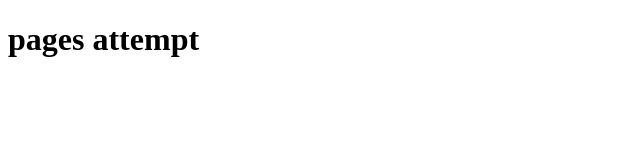
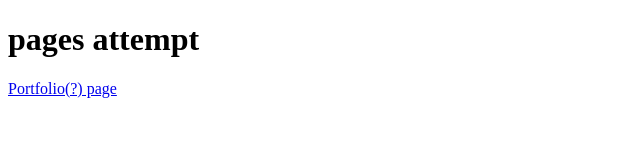
Before and after one commit to ksenia-nesytova/ksenia-nesytova.github.io, a plain HTML site: page index.html in a window 1280 px wide. Shown: the whole page, without its empty margins (0-640 px from the left). Drawn offline with Linux system fonts and the light colour scheme.

Commit message:
added first link

```diff
--- a/index.html
+++ b/index.html
@@ -2,5 +2,6 @@
 <html>
 <body>
 <h1>pages attempt</h1>
+<a href="https://ksenia-nesytova.github.io/Kinda-OK-Portfolio-Page/">Portfolio(?) page</a>
 </body>
 </html>
```
